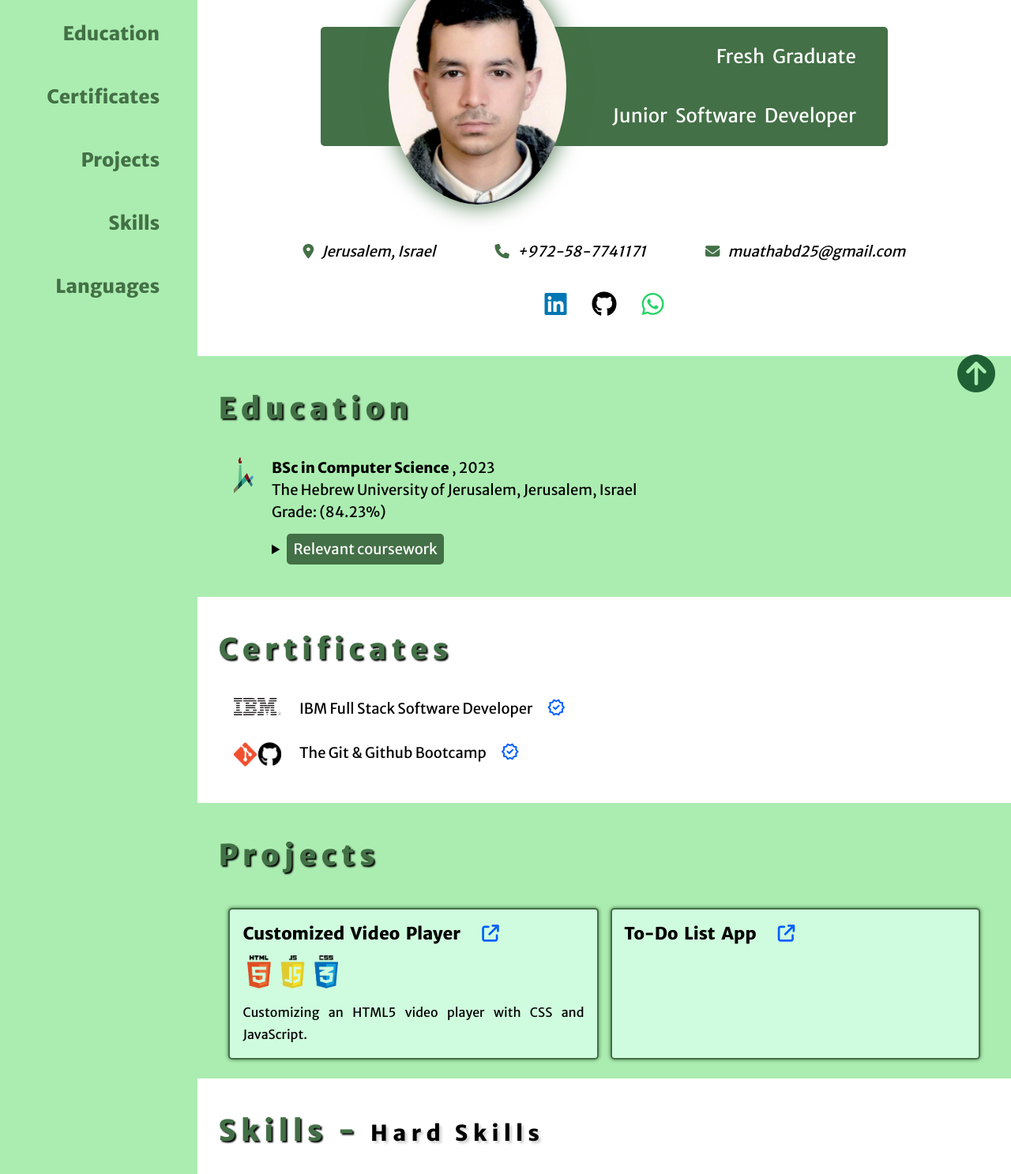
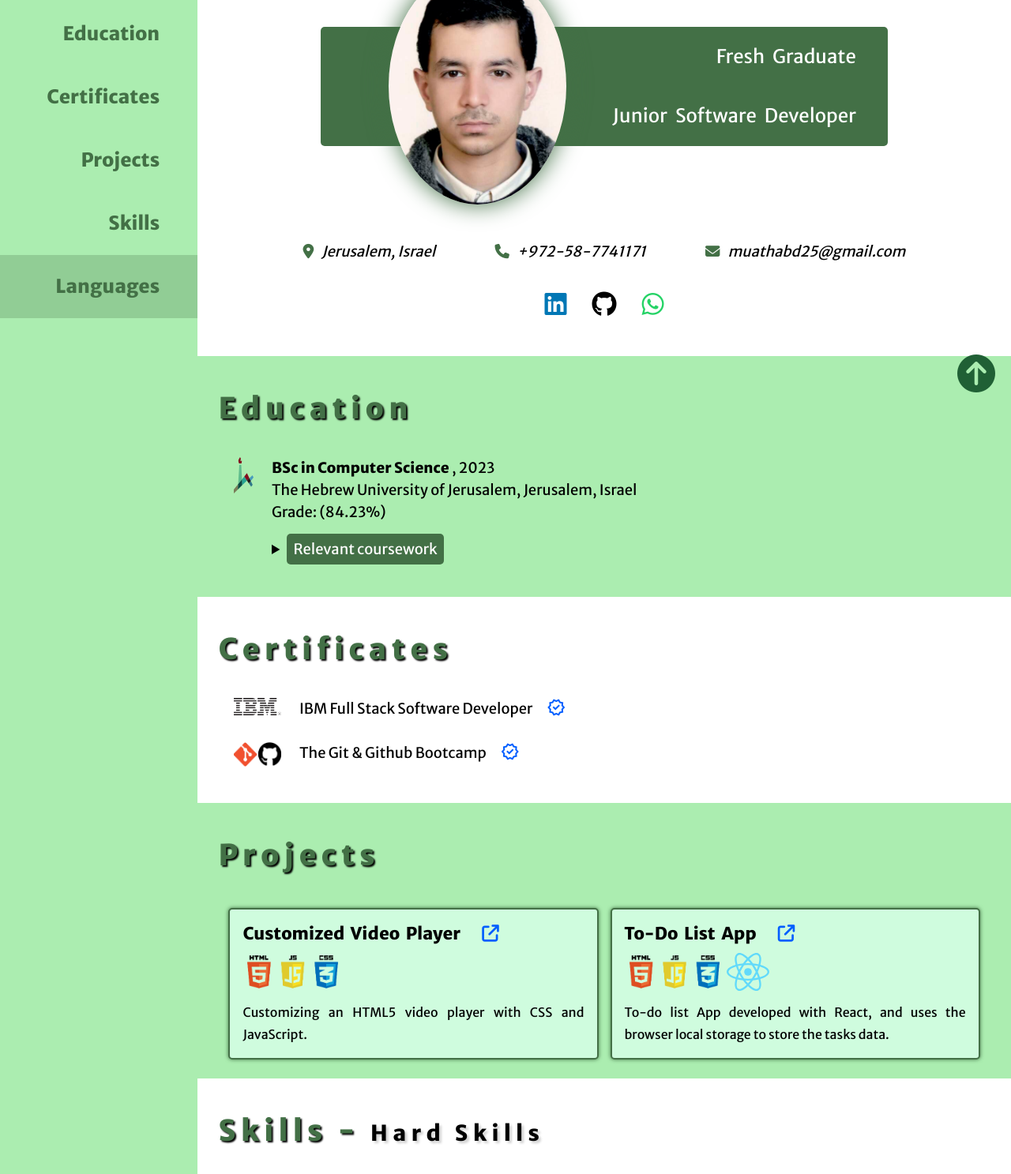
Before and after one commit to MuazAbdin/MuazAbdin.github.io, a plain HTML site: page index.html in a window 1280 px wide. Shown: the part 213-1700 px from the top of the page at 79% size. Drawn offline with nearby package versions, Linux system fonts and the light colour scheme.

Commit message:
nav buttons change with sectioning

```diff
--- a/index.html
+++ b/index.html
@@ -153,7 +153,8 @@
 				<div class="card">
 					<h3 class="project-card__title">
 						Customized Video Player &nbsp;
-						<a href="#" class="fa-solid fa-arrow-up-right-from-square"></a>
+						<a href="https://muazabdin.github.io/VanillaJS-VideoPlayer/"
+							 class="fa-solid fa-arrow-up-right-from-square" target="_blank"></a>
 					</h3>
 					<img src="./assets/images/skills_icons/html_css_js.png" alt="skills logos">
 					<p class="project-card__body">
@@ -163,10 +164,15 @@
 				<div class="card">
 					<h3 class="project-card__title">
 						To-Do List App &nbsp;
-						<a href="#" class="fa-solid fa-arrow-up-right-from-square"></a>
+						<a href="https://muazabdin.github.io/to-do-app/"
+							 class="fa-solid fa-arrow-up-right-from-square" target="_blank"></a>
 					</h3>
-					<div class="used-skills"></div>
-					<p class="project-card__body"></p>
+					<img src="./assets/images/skills_icons/html_css_js.png" alt="skills logos">
+					<img src="./assets/images/skills_icons/React-icon.svg" alt="skills logos">
+					<p class="project-card__body">
+						To-do list App developed with React, and uses the browser local storage to store the
+						tasks data.
+					</p>
 				</div>
 			</section>
 		</article>
--- a/script.js
+++ b/script.js
@@ -2,7 +2,28 @@ const navButtons = document.querySelectorAll('.nav-item'),
 			expandBtn = document.querySelector('.btn-expand'),
 			collapseBtn = document.querySelector('.btn-collapse'),
 			navBar = document.querySelector('.navbar'),
-			logo = document.querySelector('.logo');
+			logo = document.querySelector('.logo'),
+			mainArticles = document.querySelectorAll('.main__article');
+
+
+const isArticleActive = (article) => {
+	return (article.getBoundingClientRect().top <= window.innerHeight/8 &&
+					article.getBoundingClientRect().bottom >= window.innerHeight/8) ||
+				 (article.getBoundingClientRect().top >= window.innerHeight/8 &&
+					(window.innerHeight + window.scrollY) >= document.body.offsetHeight);
+}
+
+window.addEventListener('scroll', () => {
+	let activeArticleId = '';
+	mainArticles.forEach( article => {
+		if (isArticleActive(article)) { activeArticleId = article.id; }
+	});
+	navButtons.forEach( btn => {
+		const btnHref = btn.firstElementChild.getAttribute('href').slice(1);
+		btn.dataset.active = btnHref === activeArticleId ? true : false;
+	} );
+
+});
 
 
 const expand = () => {
```
